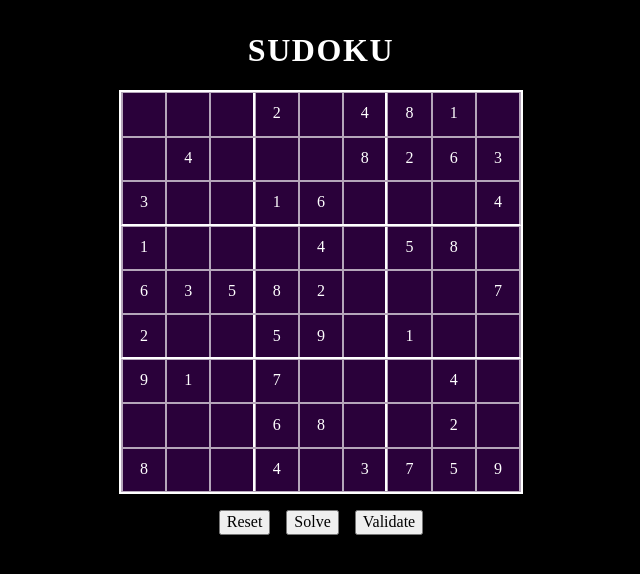
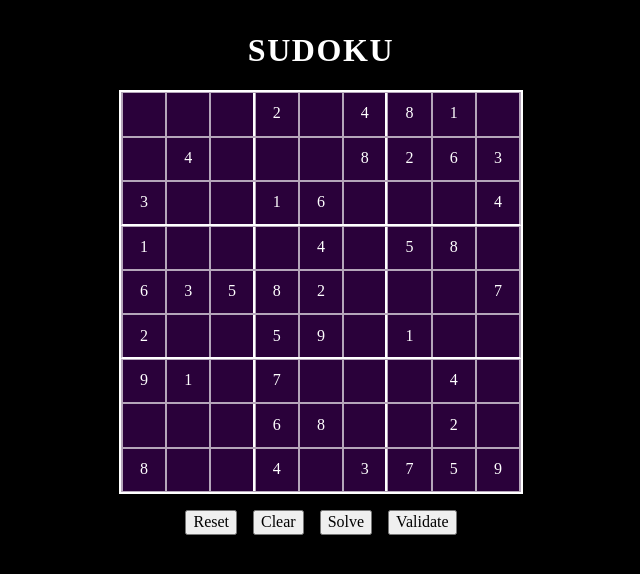
Before and after one commit to Egrodo/sudoku, a React (Create React App) app: page / in a window 1280 px wide. Shown: the top 574 px of the page, without its empty margins (319-959 px from the left). Built offline with nearby package versions, Linux system fonts and the light colour scheme; a web font is replaced by a local one.

Commit message:
Added a 'clear' button, to empty the board

```diff
--- a/src/components/GameContainer.js
+++ b/src/components/GameContainer.js
@@ -16,6 +16,7 @@ class GameContainer extends Component {
     this.validate = this.validate.bind(this);
     this.update = this.update.bind(this);
     this.reset = this.reset.bind(this);
+    this.clear = this.clear.bind(this);
     this.solve = this.solve.bind(this);
   }
 
@@ -73,6 +74,11 @@ class GameContainer extends Component {
     } else this.setState({ message: 'Valid', err: false });
   }
 
+  clear() {
+    const clear = sudoku.clear(this.state.data);
+    this.setState({ message: 'Cleared', err: false });
+  }
+
   update(id, val) {
     // Function called by a block to update global state.
     const [row, col] = id.split('-'); // Retrieve indexes
@@ -109,6 +115,9 @@ class GameContainer extends Component {
           <button onClick={this.reset}>
             Reset
           </button>
+          <button onClick={this.clear}>
+            Clear
+          </button>
           <button onClick={this.solve}>
             Solve
           </button>
--- a/src/sudoku.js
+++ b/src/sudoku.js
@@ -135,9 +135,18 @@ const solve = (board) => {
   }
 };
 
+const clear = (board) => {
+  for (let x = 0; x < 9; x++) { // Loop through rows
+    for (let y = 0; y < 9; y++) { // Loop through columns
+      board[x][y] = 0;
+    }
+  }
+}
+
 module.exports = {
   isFull,
   generate,
   validate,
   solve,
+  clear,
 };
```
Also changed, not shown: package.json (line endings or trailing spaces), 1 other file (tests, documents, lock files or other folders).
